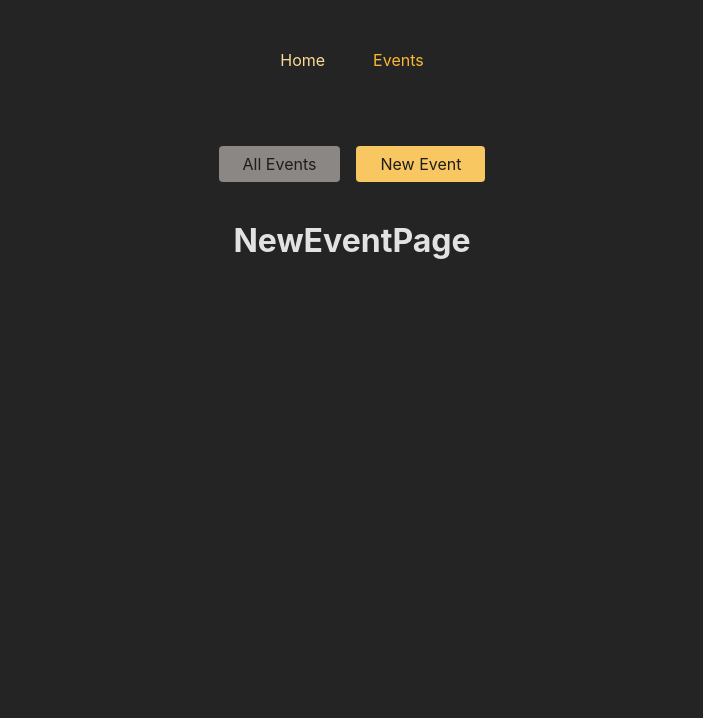
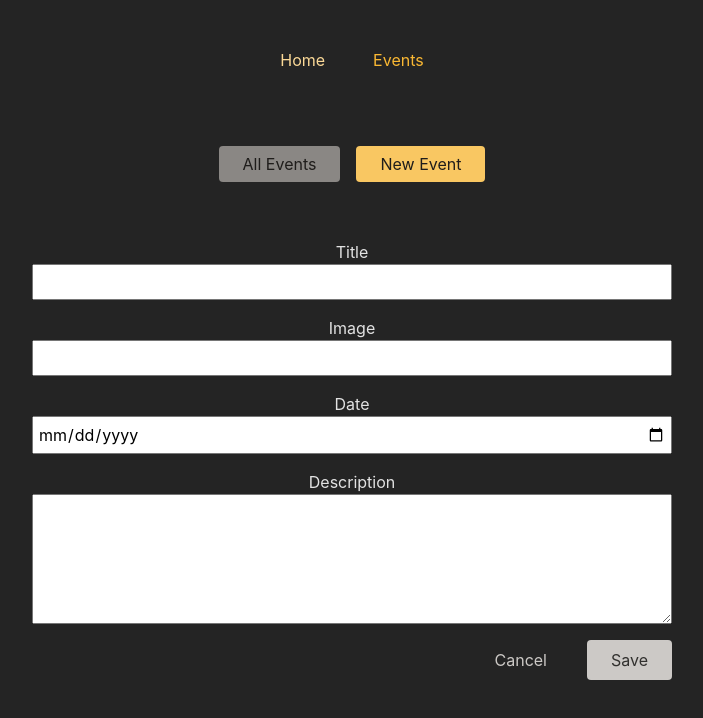
Before and after one commit to Mr-Psmith/event-demo, a React (Create React App) app: page /events/new in a window 1280 px wide. Shown: the top 718 px of the page, without its empty margins (288-991 px from the left). Built offline with nearby package versions, Linux system fonts and the light colour scheme.

Commit message:
more loader, and action

```diff
--- a/src/App.js
+++ b/src/App.js
@@ -27,7 +27,7 @@ import EventDetailPage, {loader as eventDetailLoader} from './pages/event-detail
 import EventsPage, { loaderUpToUs as eventsLoader } from './pages/events';
 import EventsRootLayout from './pages/events-root';
 import HomePage from './pages/home';
-import NewEventPage from './pages/new-event';
+import NewEventPage, { action as newEventAction } from './pages/new-event';
 import RootLayout from './pages/root';
 import ErrorPage from './pages/error';
 
@@ -53,9 +53,17 @@ const router = createBrowserRouter([
           //   }
           // }
            },
-          { path: ':eventId', element: <EventDetailPage />, loader: eventDetailLoader },
-          { path: 'new', element: <NewEventPage /> },
-          { path: ':eventId/edit', element: <EditEventPage /> },
+           { // this is a nested parent for the events.?
+            path: ":eventId",
+            id: "event-detail", //this is for the useRouteLoaderData
+            //we don't add an element as we dont want any shared layouts
+            loader: eventDetailLoader, //and adding here this loader makes accessible to all children elements by using the useLoaderData() hook there
+            children: [
+              { index: true/*or path:""*/, element: <EventDetailPage />},
+              { path: 'edit', element: <EditEventPage /> },
+            ],
+           },
+          { path: 'new', element: <NewEventPage />, action: newEventAction },
         ],
       },
     ],
--- a/src/components/EventForm.js
+++ b/src/components/EventForm.js
@@ -1,30 +1,55 @@
-import { useNavigate } from 'react-router-dom';
+import { Form, useNavigate } from "react-router-dom";
 
-import classes from './EventForm.module.css';
+import classes from "./EventForm.module.css";
 
 function EventForm({ method, event }) {
+  //extracting event prop with obj destructuring from props object
   const navigate = useNavigate();
   function cancelHandler() {
-    navigate('..');
+    navigate("..");
   }
 
   return (
-    <form className={classes.form}>
+    <Form method="post" className={classes.form}>
       <p>
         <label htmlFor="title">Title</label>
-        <input id="title" type="text" name="title" required />
+        <input
+          id="title"
+          type="text"
+          name="title"
+          required
+          defaultValue={event ? event.title : ""}
+        />
       </p>
       <p>
         <label htmlFor="image">Image</label>
-        <input id="image" type="url" name="image" required />
+        <input
+          id="image"
+          type="url"
+          name="image"
+          required
+          defaultValue={event ? event.image : ""}
+        />
       </p>
       <p>
         <label htmlFor="date">Date</label>
-        <input id="date" type="date" name="date" required />
+        <input
+          id="date"
+          type="date"
+          name="date"
+          required
+          defaultValue={event ? event.date : ""}
+        />
       </p>
       <p>
         <label htmlFor="description">Description</label>
-        <textarea id="description" name="description" rows="5" required />
+        <textarea
+          id="description"
+          name="description"
+          rows="5"
+          required
+          defaultValue={event ? event.description : ""}
+        />
       </p>
       <div className={classes.actions}>
         <button type="button" onClick={cancelHandler}>
@@ -32,7 +57,7 @@ function EventForm({ method, event }) {
         </button>
         <button>Save</button>
       </div>
-    </form>
+    </Form>
   );
 }
 
--- a/src/pages/edit-event.js
+++ b/src/pages/edit-event.js
@@ -1,7 +1,10 @@
+import { useRouteLoaderData } from "react-router-dom";
 import EventForm from "../components/EventForm";
 
 function EditEventPage() {
-    return <EventForm />;
+  const data = useRouteLoaderData("event-detail");
+  //const event = data.event;
+    return <EventForm event={data.event}/>;
   }
 
   export default EditEventPage;
--- a/src/pages/event-detail.js
+++ b/src/pages/event-detail.js
@@ -1,10 +1,10 @@
-import { Link, json, useLoaderData, useParams } from 'react-router-dom';
+import { Link, json, useParams, useRouteLoaderData } from 'react-router-dom';
 import EventItem from '../components/EventItem';
 
 function EventDetailPage() {
-  const data = useLoaderData();
+  const data = useRouteLoaderData("event-detail");
 
-  const params = useParams();
+  //const params = useParams();
 
   return (
     <>
--- a/src/pages/new-event.js
+++ b/src/pages/new-event.js
@@ -1,5 +1,36 @@
+import { json, redirect } from "react-router-dom";
+import EventForm from "../components/EventForm";
+
 function NewEventPage() {
-    return <h1>NewEventPage</h1>;
+  //sending data to server methods: 1.:
+  //function submitHandler(event) {//submitevent of our form
+  //event.preventDefault();
+  //we could extract data from the form with help of two-way binding, or refs, for example. And, we could then manually send our HTDP request here, maybe manage some loading and error state, and ultimately navigate away from this page
+  //}
+
+  return <EventForm />;
+}
+
+export default NewEventPage;
+
+export async function action({ request, params }) {
+  const data = await request.formData();
+  const eventData = {
+    title: data.get("title"),
+    image: data.get("image"),
+    date: data.get("date"),
+    description: data.get("description"),
+  };
+
+  const response = await fetch("http://localhost:8080/events", {
+    method: "POST",
+    body: JSON.stringify(eventData),
+  });
+
+  if (!response.ok) {
+    throw json({message: "could not save event."}, {status: 500});
   }
 
-  export default NewEventPage;
+  return redirect("/events");
+
+}
```
